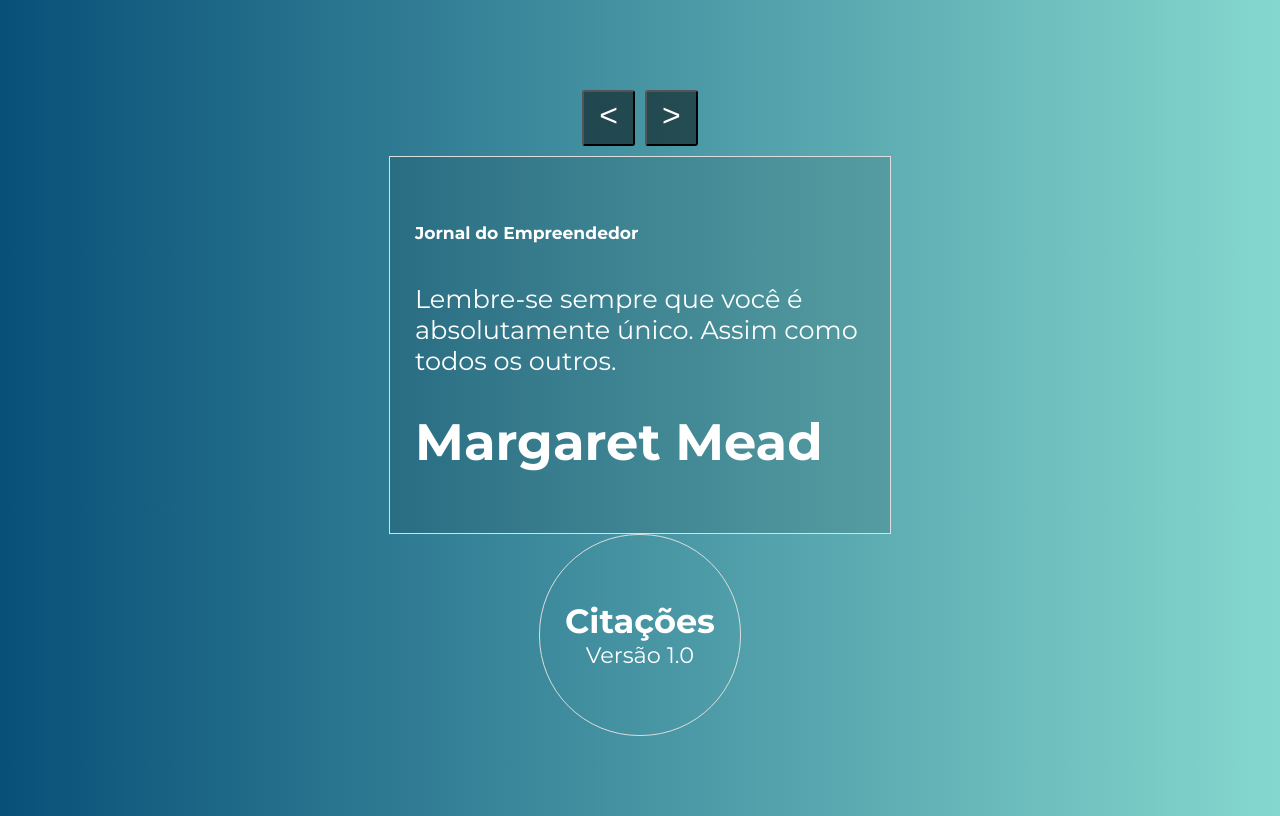
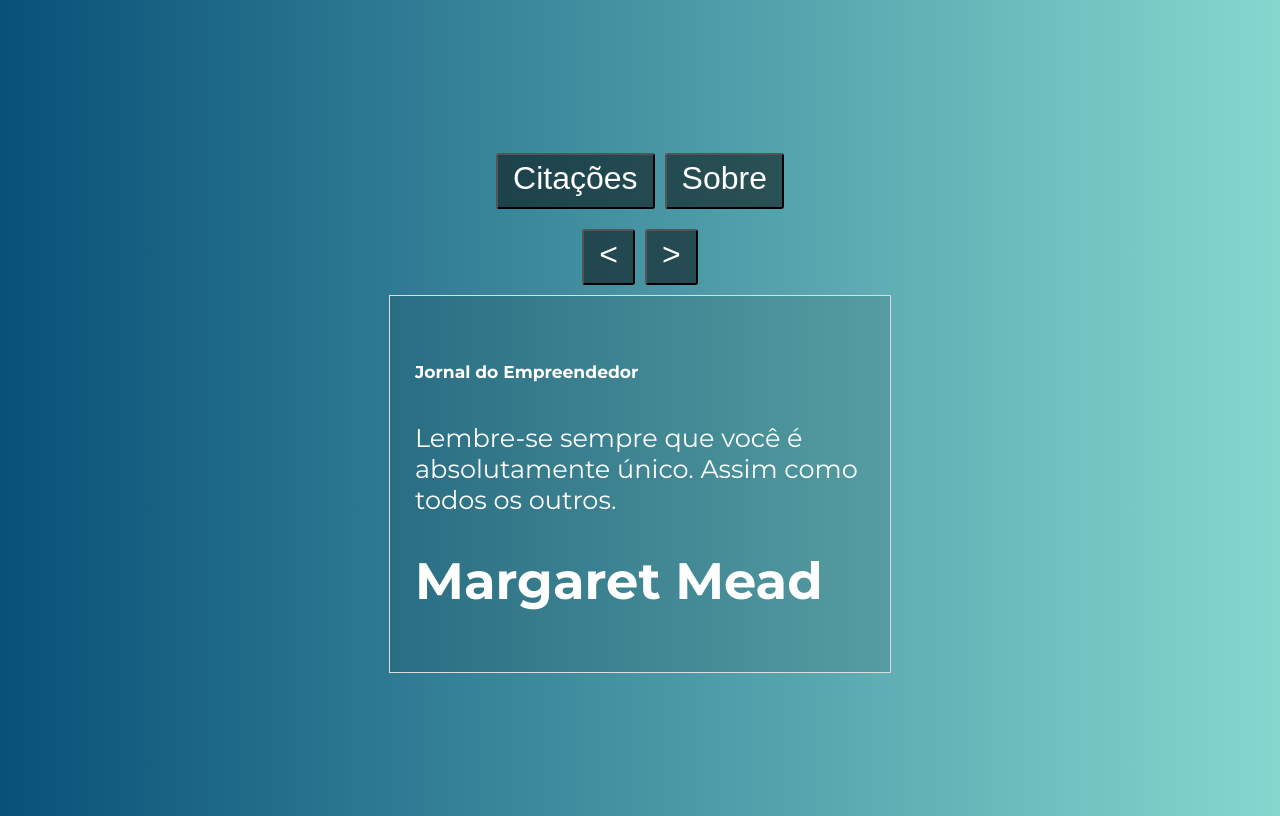
Before and after one commit to RaquelVuicik/curso-vue-js-2---udemy, a Vue app in the folder componentes-avancados/citacoes/: page / in a window 1280 px wide. Built offline with nearby package versions, Linux system fonts and the light colour scheme.

Commit message:
alternando entre múltiplos componentes com componentes dinâmicos

```diff
--- a/componentes-avancados/citacoes/src/App.vue
+++ b/componentes-avancados/citacoes/src/App.vue
@@ -1,7 +1,10 @@
 <template>
 	<div id="app">
-		<Citacoes />
-		<Sobre />
+		<span>
+			<button @click="componente = 'Citacoes'">Citações</button>
+			<button @click="componente = 'Sobre'">Sobre</button>
+		</span>
+		<component :is="componente" />
 	</div>
 </template>
 
@@ -10,7 +13,12 @@ import Citacoes from './components/Citacoes'
 import Sobre from './components/Sobre'
 
 export default {
-	components: { Citacoes, Sobre }
+	components: { Citacoes, Sobre },
+	data() {
+		return {
+			componente: 'Citacoes'
+		}
+	}
 }
 </script>
 
```
